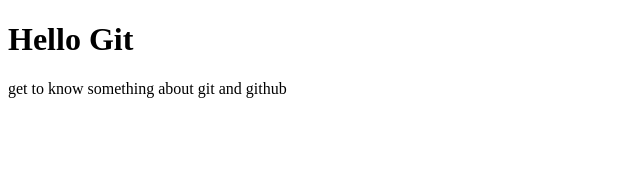
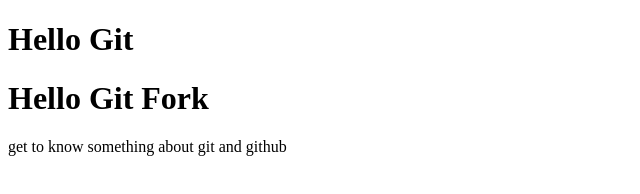
Before and after one commit to RamvigneshA/git-practice, a plain HTML site: page index.html in a window 1280 px wide. Shown: the whole page, without its empty margins (0-640 px from the left). Drawn offline with Linux system fonts and the light colour scheme.

Commit message:
Update index.html
added second heading

```diff
--- a/index.html
+++ b/index.html
@@ -8,6 +8,7 @@
 </head>
 <body>
     <h1>Hello Git</h1>
+    <h1>Hello Git Fork</h1>
     <p>get to know something about git and github</p>
 </body>
 </html>
```
